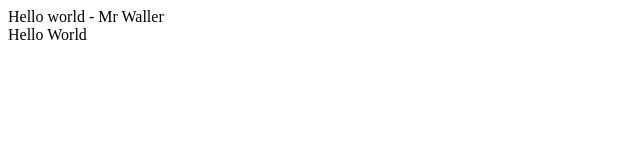
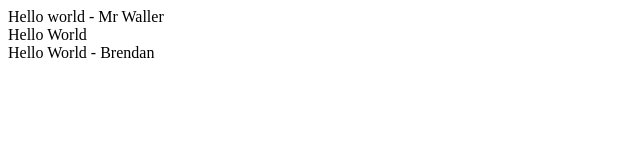
Before and after one commit to wycliffe-college/hello-world, a plain HTML site: page src/index.html in a window 1280 px wide. Shown: the whole page, without its empty margins (0-640 px from the left). Drawn offline with Linux system fonts and the light colour scheme.

Commit message:
Brendan has committed stuff

```diff
--- a/src/index.html
+++ b/src/index.html
@@ -7,5 +7,8 @@
 <body>
 Hello world - Mr Waller
 <br> Hello World
+
+<br>
+Hello World - Brendan
 </body>
 </html>
```
